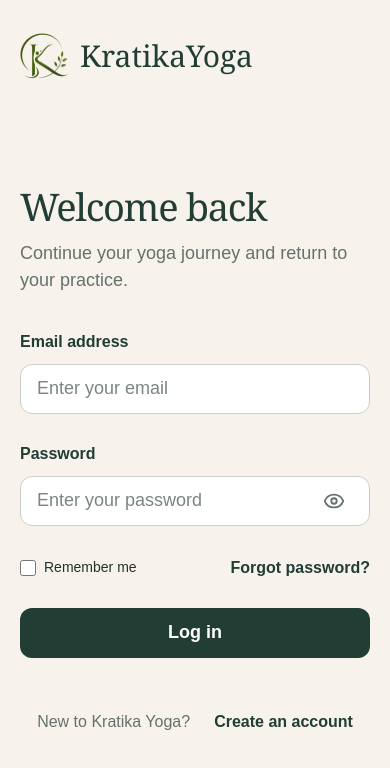
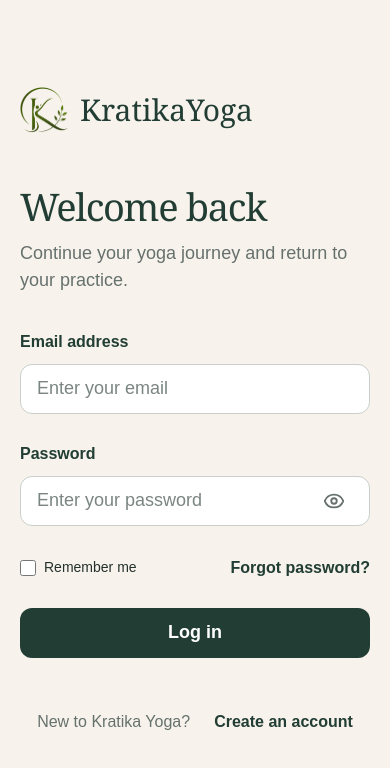
Before and after one commit to kratikasaraswat21/Yoga-Course-Landing-Page, a Next.js app: page /login in a window 390 px wide. Shown: the top 768 px of the page. Built offline with nearby package versions, Linux system fonts and the light colour scheme; no server answers.

Commit message:
chore: moving for the deployment

```diff
--- a/assets/styles/video-playback.css
+++ b/assets/styles/video-playback.css
@@ -444,11 +444,12 @@
 }
 
 .login-page {
-  height: 100svh;
+  height: auto;
   min-height: 100svh;
   display: grid;
   grid-template-columns: 52% 48%;
-  overflow: hidden;
+  overflow-x: hidden;
+  overflow-y: auto;
   background: var(--color-background);
 }
 .login-panel {
@@ -854,10 +855,12 @@
 }
 @media (max-width: 990px) {
   .login-page {
-    height: 100svh;
+    height: auto;
+    min-height: 100svh;
     display: flex;
     flex-direction: column;
     overflow-y: auto;
+    overflow-x: hidden;
     scrollbar-width: none;
   }
   .login-page::-webkit-scrollbar {
@@ -867,15 +870,17 @@
     display: none;
   }
   .login-panel {
-    flex: 1;
+    flex: 0 0 auto;
     width: 100%;
+    min-height: 100svh;
     align-items: center;
     padding: 32px 20px 24px;
   }
   .login-content {
     width: min(100%, 640px);
-    min-height: calc(100svh - 56px);
-    justify-content: center;
+    min-height: 0;
+    height: auto;
+    justify-content: flex-start;
   }
   .login-intro {
     margin: 52px 0 36px;
```
Also changed, not shown: assets/images/auth/signup-yoga.webp.
